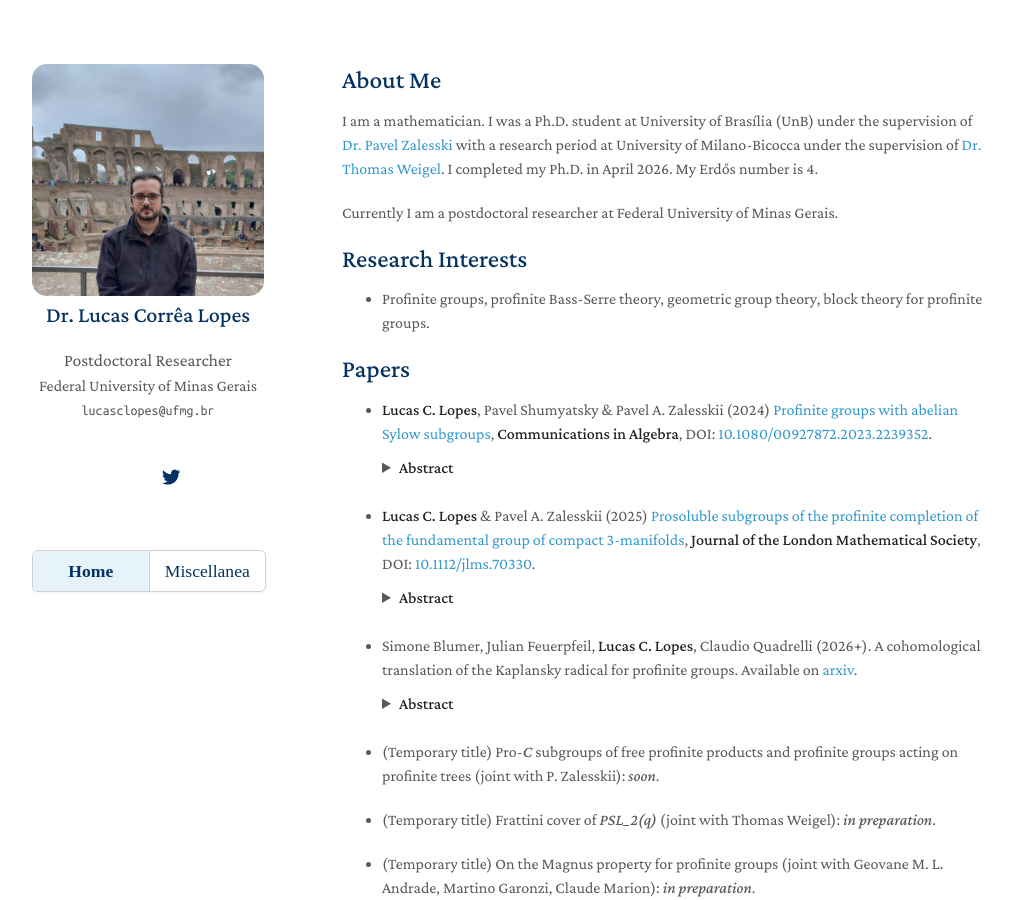
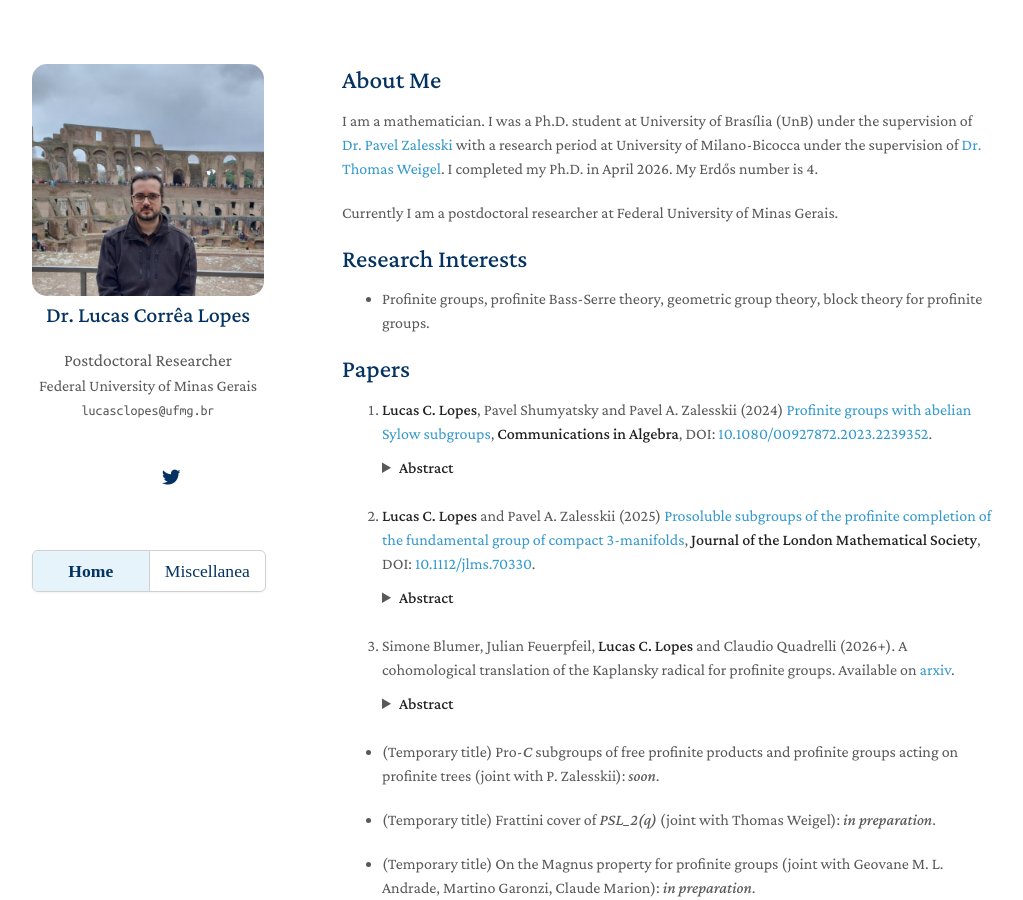
Before and after one commit to lcorrealopes/home, a Jekyll site: the page built from index.md, in a window 1280 px wide and 900 px high. Shown: the whole window, without its empty margins (128-1151 px from the left). Built offline with Jekyll 4.4.1, drawn with Linux system fonts in a browser that asks for light colours; nearby versions of some CDN libraries; a style sheet for code colours, icons or effects is not loaded; some of the changed lines change nothing that is shown.

Commit message:
Update index.md

```diff
--- a/index.md
+++ b/index.md
@@ -16,7 +16,7 @@ Currently I am a postdoctoral researcher at Federal University of Minas Gerais.
 
 ## Papers
 
-- **Lucas C. Lopes**, Pavel Shumyatsky & Pavel A. Zalesskii (2024) <a href="https://docs.google.com/viewer?url=https://github.com/lcorrealopes/home/raw/main/assets/files/Paper1LSZ.pdf">Profinite groups with abelian Sylow subgroups</a>, **Communications in Algebra**, DOI: <a href="https://doi.org/10.1080/00927872.2023.2239352">10.1080/00927872.2023.2239352</a>.
+1. **Lucas C. Lopes**, Pavel Shumyatsky and Pavel A. Zalesskii (2024) <a href="https://docs.google.com/viewer?url=https://github.com/lcorrealopes/home/raw/main/assets/files/Paper1LSZ.pdf">Profinite groups with abelian Sylow subgroups</a>, **Communications in Algebra**, DOI: <a href="https://doi.org/10.1080/00927872.2023.2239352">10.1080/00927872.2023.2239352</a>.
 
     <details style="margin-top: -10px; margin-bottom: 1.5em;">
     <summary><strong>Abstract</strong></summary>
@@ -24,15 +24,15 @@ Currently I am a postdoctoral researcher at Federal University of Minas Gerais.
     </details>
 
 
-- **Lucas C. Lopes** & Pavel A. Zalesskii (2025) <a href="https://londmathsoc.onlinelibrary.wiley.com/doi/10.1112/jlms.70330">Prosoluble subgroups of the profinite completion of the fundamental group of compact 3-manifolds</a>, **Journal of the London Mathematical Society**, DOI: <a href="https://doi.org/10.1112/jlms.70330">10.1112/jlms.70330</a>.
+2. **Lucas C. Lopes** and Pavel A. Zalesskii (2025) <a href="https://londmathsoc.onlinelibrary.wiley.com/doi/10.1112/jlms.70330">Prosoluble subgroups of the profinite completion of the fundamental group of compact 3-manifolds</a>, **Journal of the London Mathematical Society**, DOI: <a href="https://doi.org/10.1112/jlms.70330">10.1112/jlms.70330</a>.
 
     <details style="margin-top: -10px; margin-bottom: 1.5em;">
     <summary><strong>Abstract</strong></summary>
-    <p>We describe free prosoluble subgroups of a free product of profinite groups by strengthening the theorem of Frorian Pop and answering two questions of K. Ersoy and W. Herfort. Relatively projective prosoluble groups are also described.</p>
+    <p>We give a description of finitely generated prosoluble subgroups of the profinite completion of 3-manifold groups and toral relatively hyperbolic virtually compact special groups.</p>
     </details>
 
 
-- Simone Blumer, Julian Feuerpfeil, **Lucas C. Lopes**, Claudio Quadrelli (2026+). A cohomological translation of the Kaplansky radical for profinite groups. Available on <a href="https://arxiv.org/abs/2606.31547v1">arxiv</a>.
+3. Simone Blumer, Julian Feuerpfeil, **Lucas C. Lopes** and Claudio Quadrelli (2026+). A cohomological translation of the Kaplansky radical for profinite groups. Available on <a href="https://arxiv.org/abs/2606.31547v1">arxiv</a>.
 
     <details style="margin-top: -10px; margin-bottom: 1.5em;">
     <summary><strong>Abstract</strong></summary>
```
